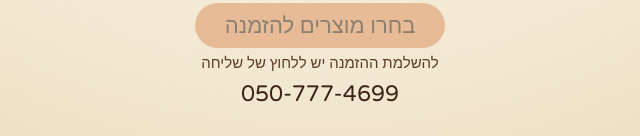
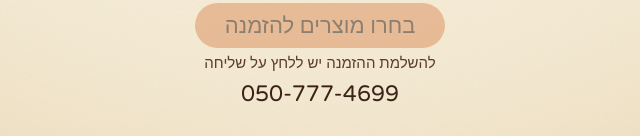
Before and after one commit to Sziman/shahar-breads, a plain HTML site: page index.html in a window 1280 px wide. Shown: the part 661-797 px from the top of the page, 320-960 px from the left. Drawn offline with Linux system fonts and the light colour scheme; no server answers; a web font is replaced by a local one.

Commit message:
update send message

```diff
--- a/index.html
+++ b/index.html
@@ -162,7 +162,7 @@ button.btn{border:0;cursor:pointer}
       <label class="nm"><span class="sr">שם להזמנה</span><input id="cname" type="text" maxlength="40" autocomplete="name" placeholder="השם שלכם"></label>
       <input class="hp" id="hp" type="text" tabindex="-1" autocomplete="off" aria-hidden="true">
       <a class="btn" id="order" href="https://wa.me/972507774699?text=%D7%94%D7%99%D7%99%20%D7%A9%D7%97%D7%A8%2C%20%D7%90%D7%A0%D7%99%20%D7%A8%D7%95%D7%A6%D7%94%20%D7%9C%D7%94%D7%96%D7%9E%D7%99%D7%9F." target="_blank" rel="noopener">להזמנה בוואטסאפ</a>
-      <span class="hint">להשלמת ההזמנה יש ללחוץ של שליחה</span>
+      <span class="hint">להשלמת ההזמנה יש ללחץ על שליחה</span>
       <a class="phone" href="tel:0507774699">050-777-4699</a>
     </div>
   </div>
```
